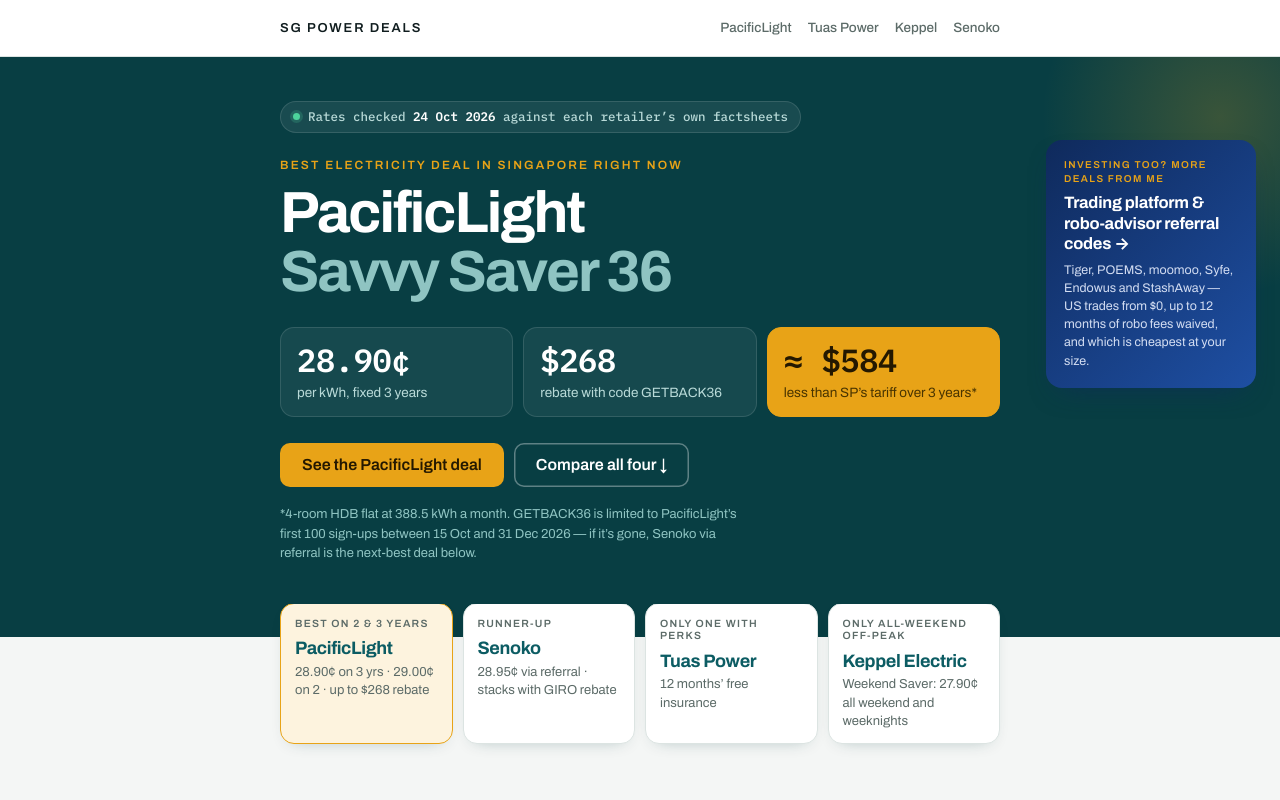
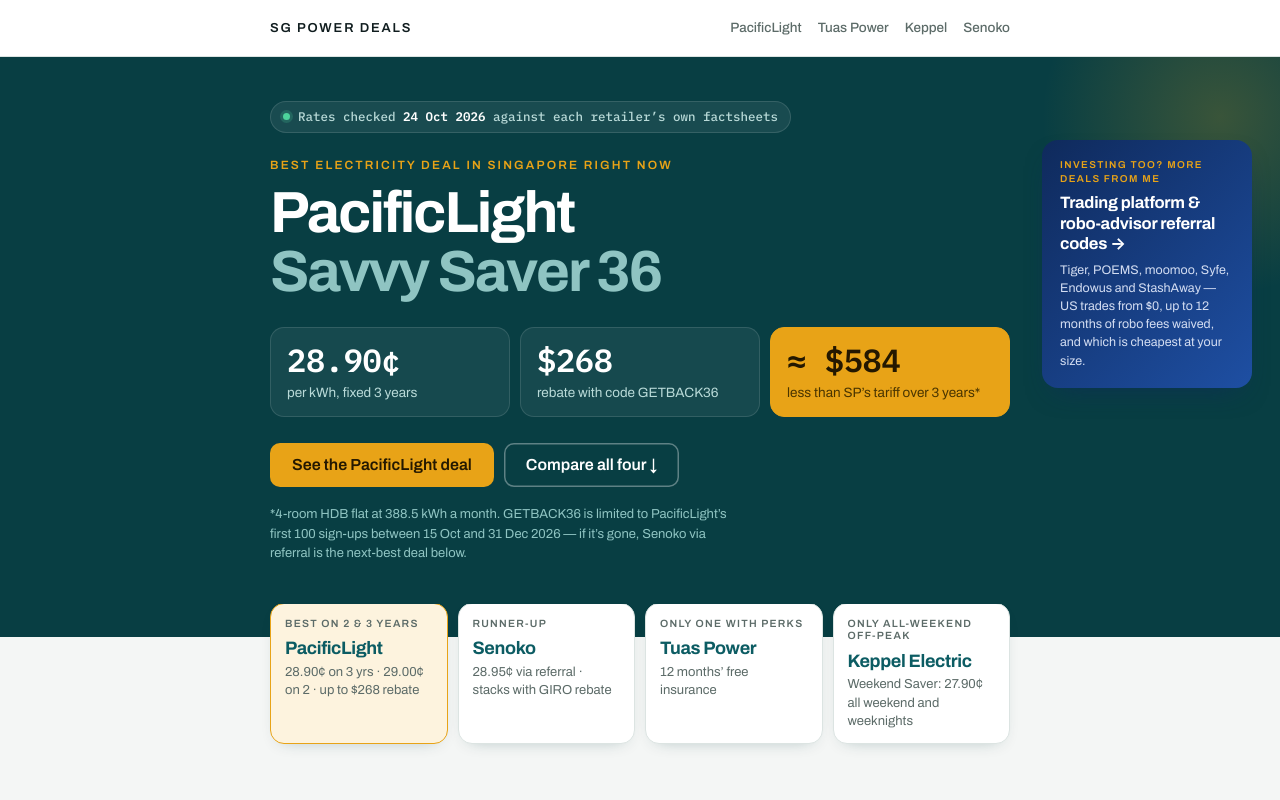
Before and after one commit to rex91-ux/sgpowerdeals, a plain HTML site: page index.html in a window 1280 px wide. Shown: the top 800 px of the page. Drawn offline with Linux system fonts and the light colour scheme.

Commit message:
Add files via upload

```diff
--- a/style.css
+++ b/style.css
@@ -401,3 +401,11 @@
   .sister .h{font-size:16.5px}
   .sister .d{font-size:12.5px;line-height:1.45}
 }
+/* wide screens (laptops and up): use more of the width; keep prose at reading width; dock the side card next to the content */
+@media (min-width:1240px){
+  :root{--w:min(1080px, calc(100vw - 500px))}
+  .wrap{max-width:var(--w)}
+  .faq p,details.more p,.disc{max-width:78ch}
+  footer p{max-width:80ch}
+  .sister{left:calc(50% + var(--w) / 2 + 12px);right:auto}
+}
```
